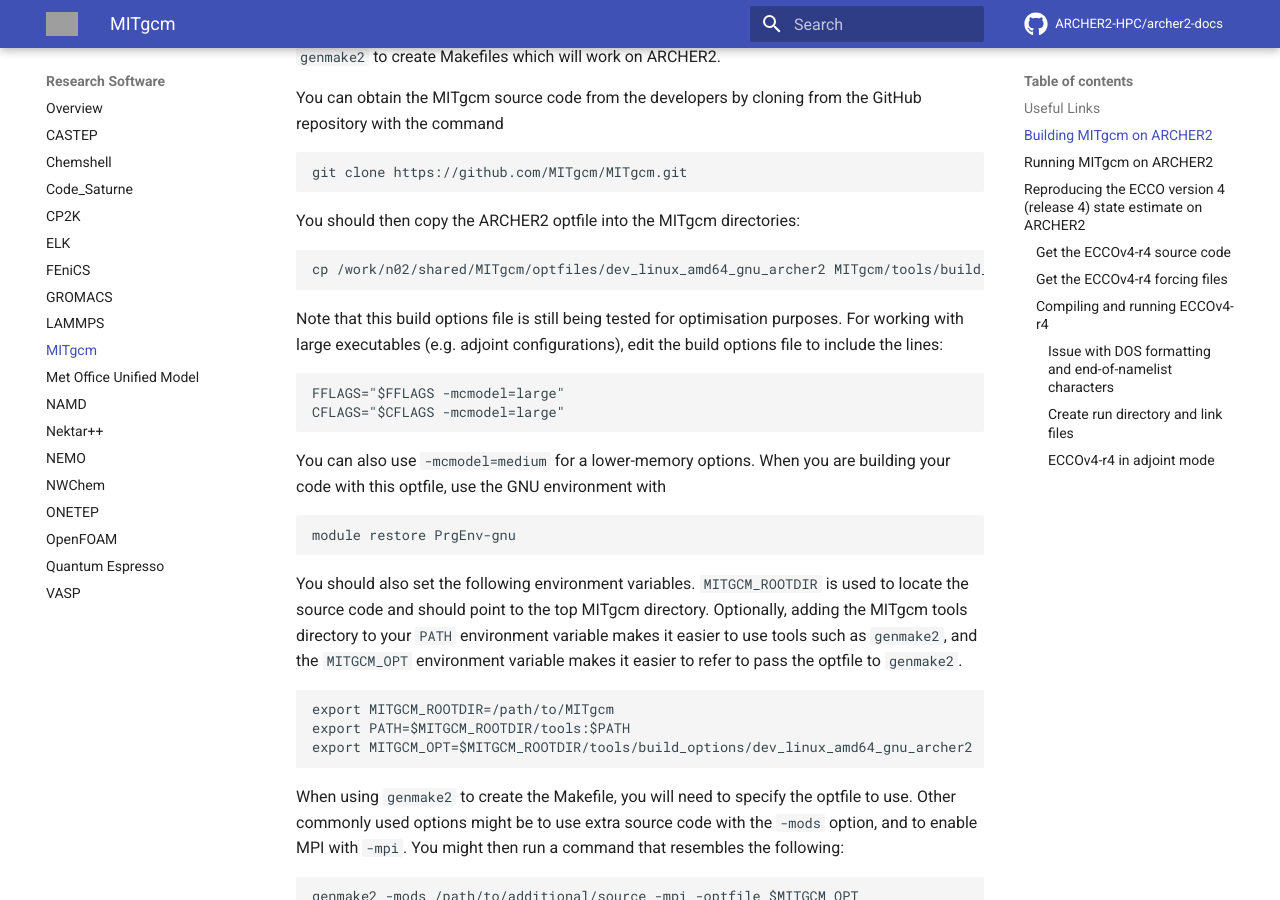
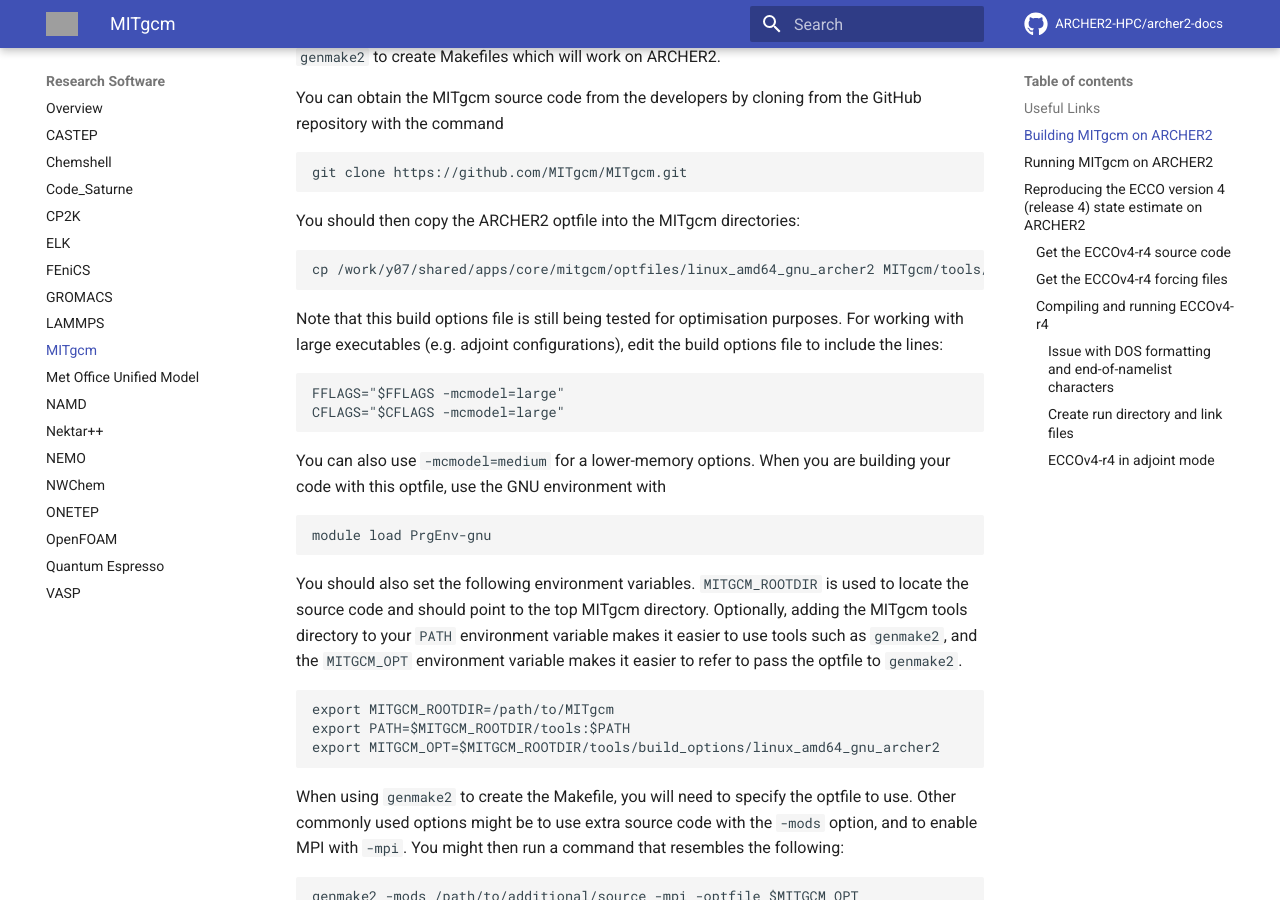
Before and after one commit to ARCHER2-HPC/archer2-docs, an MkDocs documentation site: the page built from docs/research-software/mitgcm/mitgcm.md, in a window 1280 px wide and 900 px high, scrolled down 630 px. Built offline with MkDocs 1.6.1 and Material for MkDocs 9.7.7, drawn with Linux system fonts in a browser that asks for light colours; comment, search, counter and statistics services are not loaded; grey boxes are pictures that could not be loaded.

Commit message:
Update MITgcm documentation for full system

```diff
--- a/docs/research-software/mitgcm/mitgcm.md
+++ b/docs/research-software/mitgcm/mitgcm.md
@@ -28,17 +28,16 @@
 
 You should then copy the ARCHER2 optfile into the MITgcm directories:
 
-    cp /work/n02/shared/MITgcm/optfiles/dev_linux_amd64_gnu_archer2 MITgcm/tools/build_options/
+    cp /work/y07/shared/apps/core/mitgcm/optfiles/linux_amd64_gnu_archer2 MITgcm/tools/build_options/
 
 Note that this build options file is still being tested for optimisation purposes. For working with large executables (e.g. adjoint configurations), edit the build options file to include the lines:
 
     FFLAGS="$FFLAGS -mcmodel=large"
     CFLAGS="$CFLAGS -mcmodel=large"
 
-You can also use `-mcmodel=medium` for a lower-memory options. When you are building your code with this optfile, use the GNU
-environment with
+You can also use `-mcmodel=medium` for a lower-memory options. When you are building your code with this optfile, use the GNU environment with
 
-    module restore PrgEnv-gnu
+    module load PrgEnv-gnu
 
 You should also set the following environment variables.
 `MITGCM_ROOTDIR` is used to locate the source code and should point to
@@ -49,7 +48,7 @@
 
     export MITGCM_ROOTDIR=/path/to/MITgcm
     export PATH=$MITGCM_ROOTDIR/tools:$PATH
-    export MITGCM_OPT=$MITGCM_ROOTDIR/tools/build_options/dev_linux_amd64_gnu_archer2
+    export MITGCM_OPT=$MITGCM_ROOTDIR/tools/build_options/linux_amd64_gnu_archer2
 
 When using `genmake2` to create the Makefile, you will need to specify the
 optfile to use. Other commonly used options might be to use extra source
```
